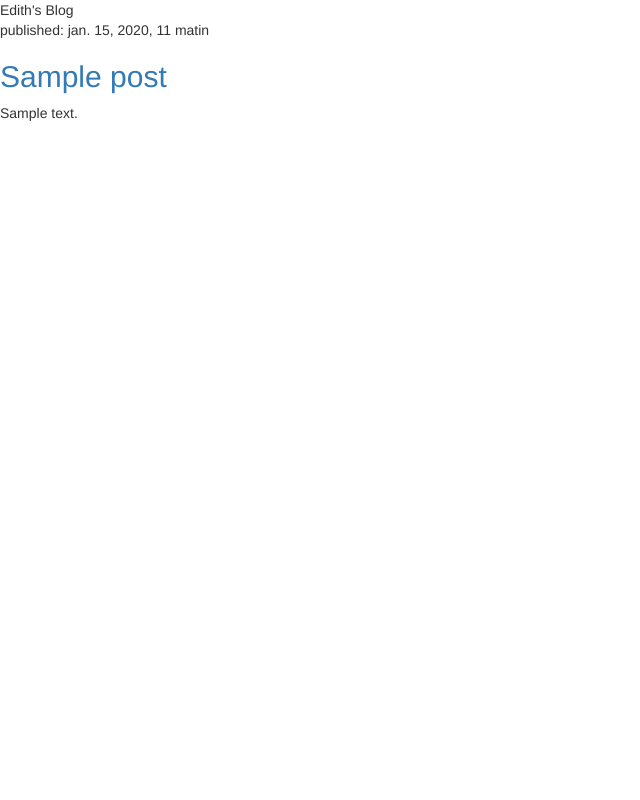
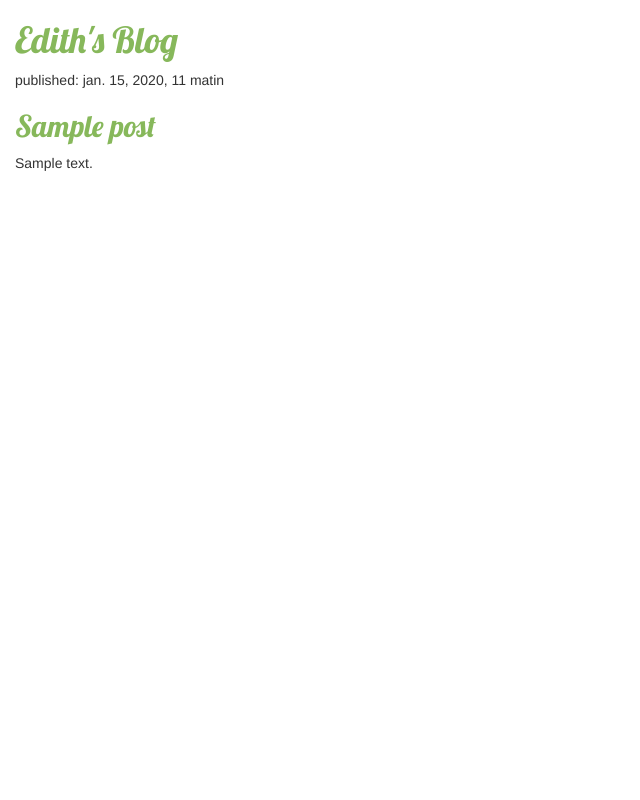
Before and after one commit to edlajou/Mon-nouveau-blog, a Django app: page / in a window 1280 px wide. Shown: the whole page, without its empty margins (0-640 px from the left). Run offline with Django 3.2, Linux system fonts and the light colour scheme; tables that the repository leaves empty hold one stand-in row (values such as "Sample post"); some libraries are stand-ins or nearby versions.

Commit message:
Add templates

```diff
--- /dev/null
+++ b/blog/static/css/blog.css
@@ -0,0 +1,7 @@
+h1 a, h2 a {
+    color: #87b85b;
+    font-family: 'Lobster';
+}
+body {
+    padding-left: 15px;
+}
--- a/blog/templates/blog/post_list.html
+++ b/blog/templates/blog/post_list.html
@@ -1,15 +1,17 @@
+{% load static %}
 <html>
     <head>
         <title>Edith's blog</title>
         <link rel="stylesheet" href="//maxcdn.bootstrapcdn.com/bootstrap/3.2.0/css/bootstrap.min.css">
-<link rel="stylesheet" href="//maxcdn.bootstrapcdn.com/bootstrap/3.2.0/css/bootstrap-theme.min.css
+        <link rel="stylesheet" href="//maxcdn.bootstrapcdn.com/bootstrap/3.2.0/css/bootstrap-theme.min.css">
+        <link href="//fonts.googleapis.com/css?family=Lobster&subset=latin,latin-ext" rel="stylesheet" type="text/css">
+        <link rel="stylesheet" href="{% static 'css/blog.css' %}">
     </head>
     <body>
         <div>
             <h1><a href="/">Edith's Blog</a></h1>
         </div>
 
-        <div>
         {% for post in posts %}
             <div>
                 <p>published: {{ post.published_date }}</p>
@@ -17,6 +19,5 @@
                 <p>{{ post.text|linebreaksbr }}</p>
             </div>
         {% endfor %}
-        </div>
     </body>
 </html>
```
Lines whose indentation alone changed are shown as unchanged.
